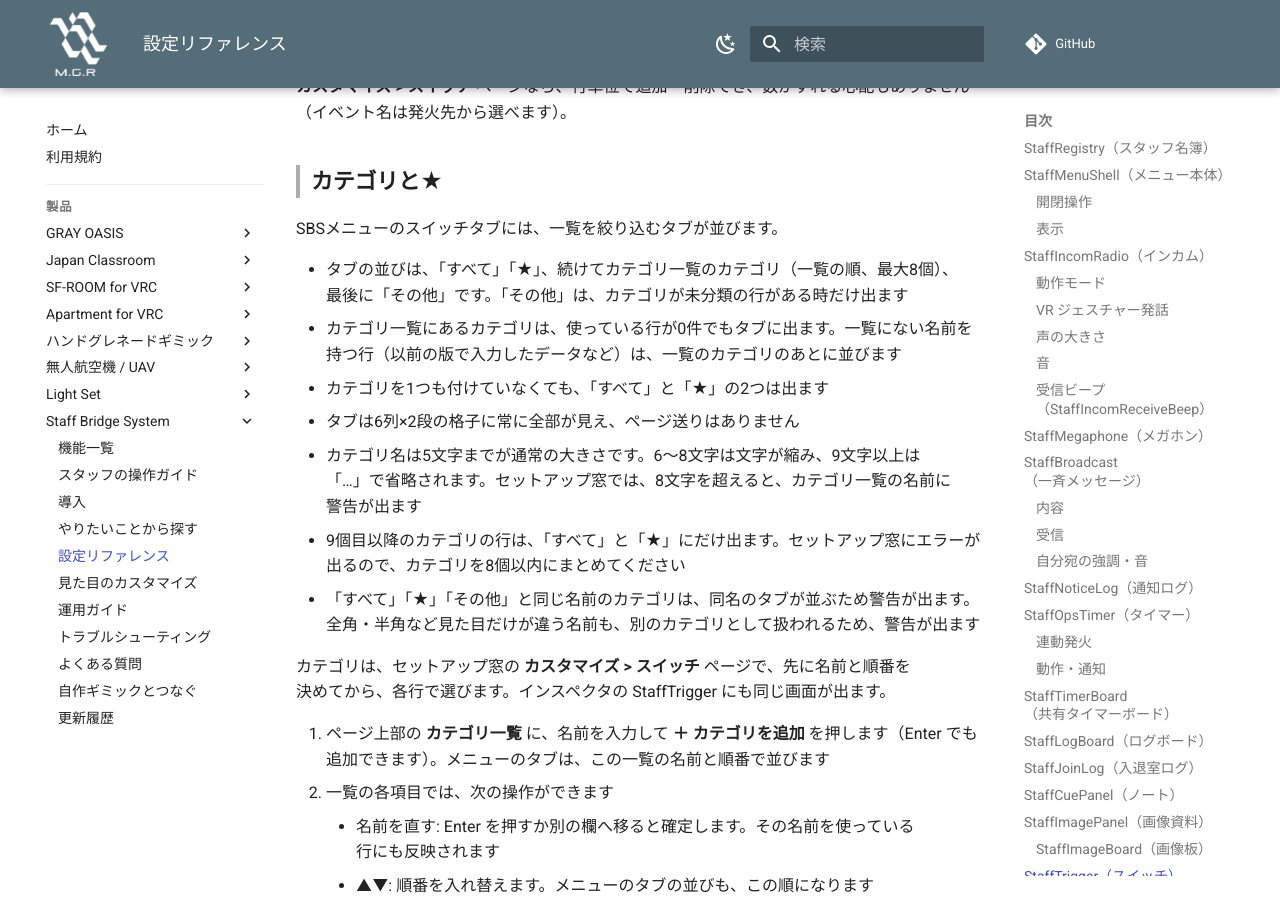
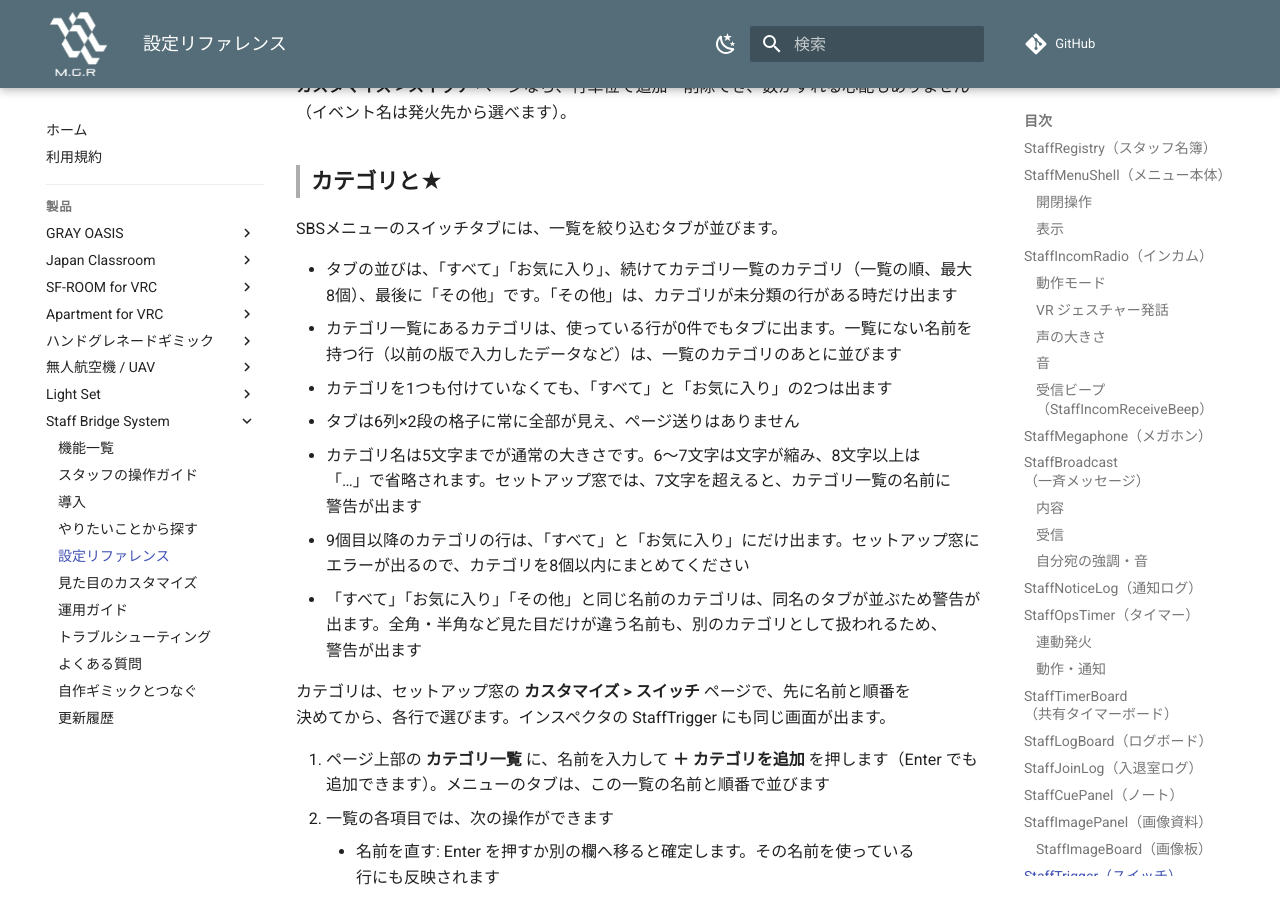
Before and after one commit to MAGURO-git/ProductArchive, an MkDocs documentation site: the page built from docs/staff-bridge-system/reference.md, in a window 1280 px wide and 900 px high, scrolled down 17207 px. Built offline with MkDocs 1.6.1 and Material for MkDocs 9.7.7, drawn with Linux system fonts in a browser that asks for light colours; comment, search, counter and statistics services are not loaded; some of the changed text lies outside the part shown.

Commit message:
スイッチ: タブ名を「お気に入り」に、カテゴリ名の目安を7文字に合わせる
- スイッチタブのタブ名の「★」を「お気に入り」に直す（行ごとの★ボタンはそのまま）
- カテゴリ名は、5文字までが通常の大きさ、6〜7文字は縮み、8文字以上は「…」で省略される（実測に合わせた）
- 開発者向けの表の、カテゴリを「一覧から選ぶ」という古い記述を、「行の振り分け」でドラッグする形に直す

未公開の草稿。利用者向けの文面なので、公開前に agy の校正を通す。

Co-Authored-By: Claude Sonnet 5.5 <noreply@anthropic.com>

```diff
--- a/docs/staff-bridge-system/reference.md
+++ b/docs/staff-bridge-system/reference.md
@@ -373,13 +373,13 @@ SBSメニューのボタンから、ワールド内の任意のギミックへ
 
 SBSメニューのスイッチタブには、一覧を絞り込むタブが並びます。
 
-- タブの並びは、「すべて」「★」、続けてカテゴリ一覧のカテゴリ（一覧の順、最大8個）、最後に「その他」です。「その他」は、カテゴリが未分類の行がある時だけ出ます
+- タブの並びは、「すべて」「お気に入り」、続けてカテゴリ一覧のカテゴリ（一覧の順、最大8個）、最後に「その他」です。「その他」は、カテゴリが未分類の行がある時だけ出ます
 - カテゴリ一覧にあるカテゴリは、使っている行が0件でもタブに出ます。一覧にない名前を持つ行（以前の版で入力したデータなど）は、一覧のカテゴリのあとに並びます
-- カテゴリを1つも付けていなくても、「すべて」と「★」の2つは出ます
+- カテゴリを1つも付けていなくても、「すべて」と「お気に入り」の2つは出ます
 - タブは6列×2段の格子に常に全部が見え、ページ送りはありません
-- カテゴリ名は5文字までが通常の大きさです。6〜8文字は文字が縮み、9文字以上は「…」で省略されます。セットアップ窓では、8文字を超えると、カテゴリ一覧の名前に警告が出ます
-- 9個目以降のカテゴリの行は、「すべて」と「★」にだけ出ます。セットアップ窓にエラーが出るので、カテゴリを8個以内にまとめてください
-- 「すべて」「★」「その他」と同じ名前のカテゴリは、同名のタブが並ぶため警告が出ます。全角・半角など見た目だけが違う名前も、別のカテゴリとして扱われるため、警告が出ます
+- カテゴリ名は5文字までが通常の大きさです。6〜7文字は文字が縮み、8文字以上は「…」で省略されます。セットアップ窓では、7文字を超えると、カテゴリ一覧の名前に警告が出ます
+- 9個目以降のカテゴリの行は、「すべて」と「お気に入り」にだけ出ます。セットアップ窓にエラーが出るので、カテゴリを8個以内にまとめてください
+- 「すべて」「お気に入り」「その他」と同じ名前のカテゴリは、同名のタブが並ぶため警告が出ます。全角・半角など見た目だけが違う名前も、別のカテゴリとして扱われるため、警告が出ます
 
 カテゴリは、セットアップ窓の **カスタマイズ > スイッチ** ページで、先に名前と順番を決めてから、各行で選びます。インスペクタの StaffTrigger にも同じ画面が出ます。
 
@@ -409,7 +409,7 @@ SBSメニューのスイッチタブには、一覧を絞り込むタブが並
 |---|---|---|
 | カテゴリ一覧 | （3/8） | カテゴリの数。最大8個 |
 | スイッチの行 | （10/32） | 行の数。最大32件で、32件になると **＋ 行を追加** は押せなくなります |
-| カテゴリ名の右 | 5/8字 | 名前の文字数。タブの幅の都合で、5文字までは通常の大きさ、6〜8文字は縮み、9文字以上は「…」で省略されます |
+| カテゴリ名の右 | 5/7字 | 名前の文字数。タブの幅の都合で、5文字までは通常の大きさ、6〜7文字は縮み、8文字以上は「…」で省略されます |
 | 各行のラベルの右 | 12/18 | 履歴ページに出るラベルの長さの目安。18文字を超えると、履歴では省略されます |
 
 カテゴリ一覧は空のままでも使えます。その場合、カテゴリのない行は未分類として扱われます。
@@ -442,7 +442,7 @@ SBSメニューのスイッチタブには、一覧を絞り込むタブが並
 
 セットアップ窓の **メニュー構成 > この構成でメニューを作り直す** を実行すると、カテゴリのタブと★が出ます。スイッチの設定（ラベル・発火先・イベント名・カテゴリ）は引き継がれます。
 
-作り直したあとは、カテゴリを使わない場合でも「すべて」「★」のタブ列が出ます。その分、一覧が1ページ14件（以前は20件）になります。15件以上は、右端の▲▼で送って見られます。スイッチの行は最大32件まで使えます。
+作り直したあとは、カテゴリを使わない場合でも「すべて」「お気に入り」のタブ列が出ます。その分、一覧が1ページ14件（以前は20件）になります。15件以上は、右端の▲▼で送って見られます。スイッチの行は最大32件まで使えます。
 
 作り直したあとに★が出ない場合は、セットアップ窓の **スイッチ** ページを一度開いてください。行IDが振られます。
 
```
Also changed, not shown: docs/staff-bridge-system/for-developers.md (+1 -1 lines), docs/staff-bridge-system/troubleshoot.md (+1 -1 lines), docs/staff-bridge-system/usage.md (+2 -2 lines).
